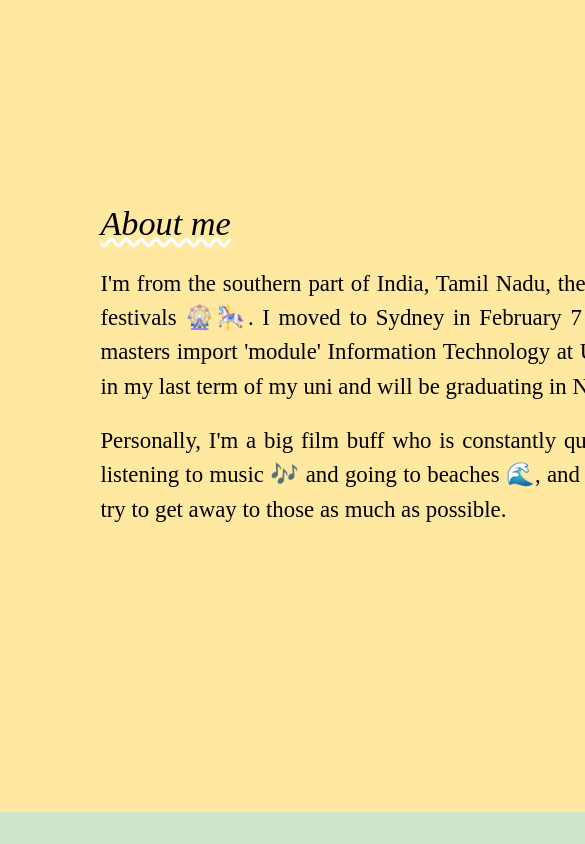
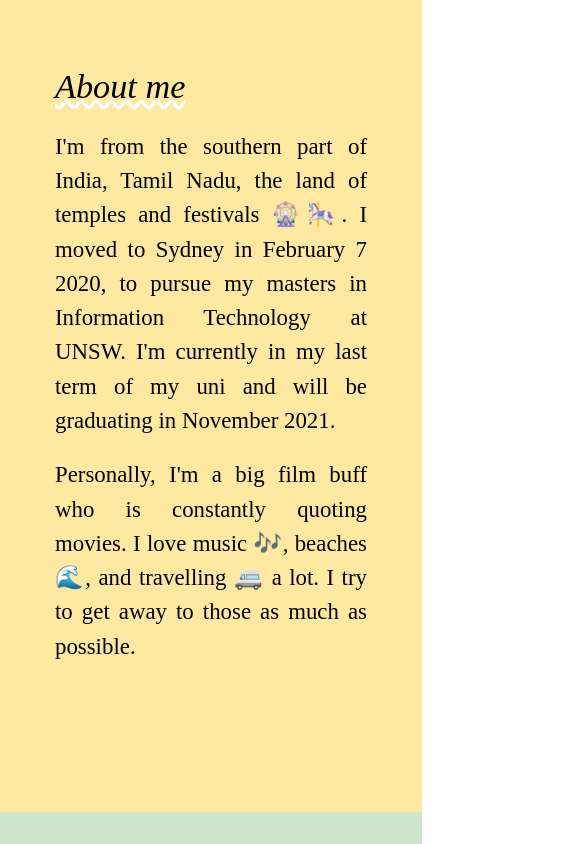
Before and after one commit to ukesh-rajasekar/myPortfolio, a React (Create React App) app: page / in a window 390 px wide. Shown: the part 940-1784 px from the top of the page, 585 px wide, since content can reach past the window. Built offline with nearby package versions, Linux system fonts and the light colour scheme.

Commit message:
navbar fix

```diff
--- a/src/App.css
+++ b/src/App.css
@@ -46,7 +46,6 @@
    position: relative;
 }
 
-.work-wrapper,
 .header-wrapper,
 .about-wrapper,
 .site-wrapper {
@@ -57,7 +56,10 @@
 }
 
 .work-wrapper {
+   width: 80%;
+   display: flex;
    flex-direction: column;
+   justify-content: space-between;
 }
 
 .header-wrapper {
@@ -66,41 +68,6 @@
 
 .site-wrapper {
    flex-direction: row;
-}
-
-@media screen and (max-width: 800px) {
-   .header {
-      background-image: none;
-   }
-   #about,
-   #work,
-   .header,
-   #site {
-      height: 100vh;
-      width: 100vh;
-
-      padding: 1rem;
-   }
-
-   img {
-      width: 50vh;
-      height: 50vh;
-   }
-   .h1 {
-      font-size: 3em !important;
-   }
-   .image {
-      display: none;
-   }
-}
-
-.about:hover {
-   text-decoration: underline;
-   color: black;
-}
-
-.text-heading {
-   text-decoration: underline wavy white;
 }
 
 .navbar {
@@ -121,15 +88,44 @@
    cursor: pointer;
 }
 
-/* @media screen and (max-width: 900px) {
+.about:hover {
+   text-decoration: underline;
+   color: black;
+}
+
+.text-heading {
+   text-decoration: underline wavy white;
+}
+
+@media screen and (max-width: 800px) {
+   .header {
+      background-image: none;
+   }
+   #about,
+   #work,
+   .header,
+   #site {
+      height: 100vh;
+      width: 100%;
+
+      padding: 1rem;
+   }
+
+   img {
+      width: 50vh;
+      height: 50vh;
+   }
    .h1 {
-      font-size: 2rem !important;
+      font-size: 3em !important;
+   }
+   .image {
+      display: none;
+   }
+
+   .navbar {
+      margin-bottom: 0;
+      position: fixed;
+      top: 0;
+      width: 100%;
    }
 }
-
-@media screen and (min-width: 600px) {
-   .header-gif {
-      width: 300px;
-      height: 400px;
-   }
-} */
--- a/src/pages/About.js
+++ b/src/pages/About.js
@@ -19,16 +19,15 @@ export default function About() {
                <Typography>
                   I'm from the southern part of India, Tamil Nadu, the land of
                   temples and festivals 🎡🎠. I moved to Sydney in February 7
-                  2020, to pursue my masters import 'module' Information
-                  Technology at UNSW. I'm currently in my last term of my uni
-                  and will be graduating in November 2021.
+                  2020, to pursue my masters in Information Technology at UNSW.
+                  I'm currently in my last term of my uni and will be graduating
+                  in November 2021.
                </Typography>
                <br />
                <Typography>
                   Personally, I'm a big film buff who is constantly quoting
-                  movies. I love listening to music 🎶 and going to beaches 🌊,
-                  and travelling 🚐 a lot. I try to get away to those as much as
-                  possible.
+                  movies. I love music 🎶, beaches 🌊, and travelling 🚐 a lot.
+                  I try to get away to those as much as possible.
                </Typography>
                <br />
             </div>
```
